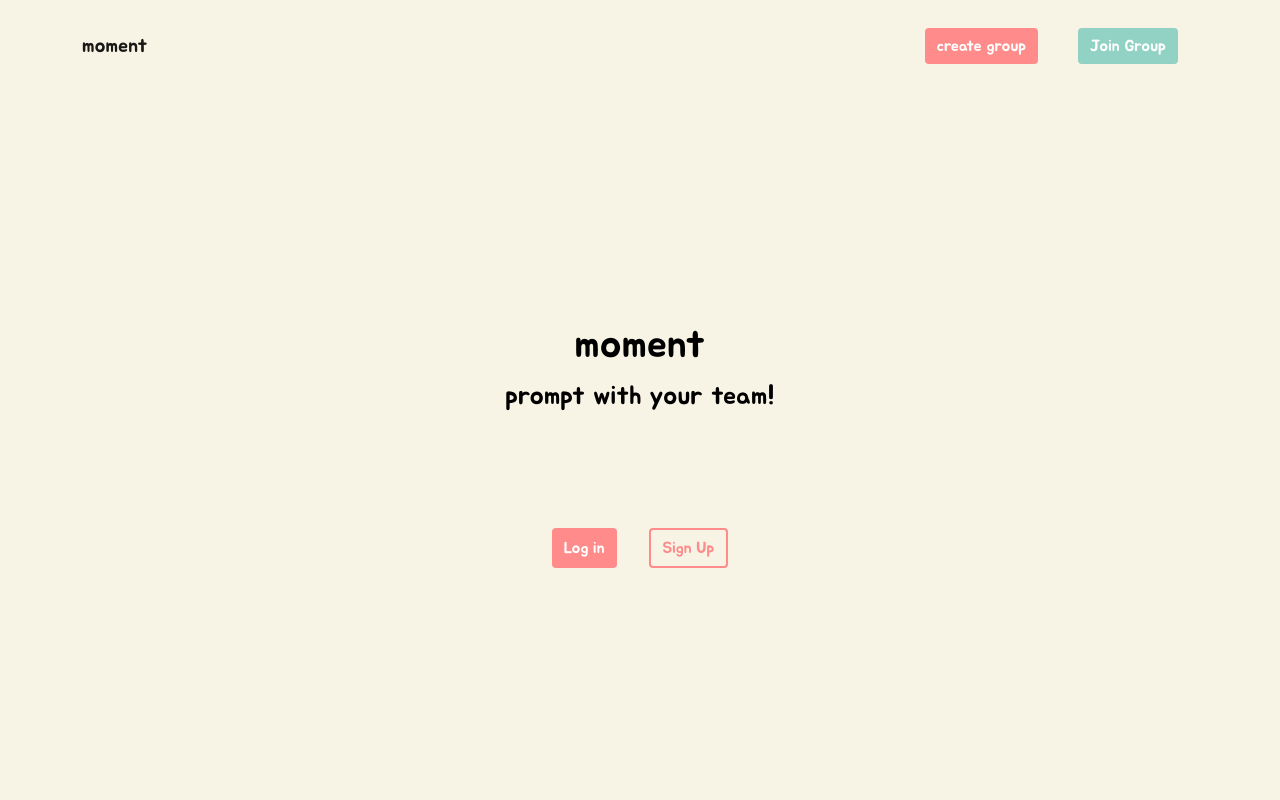
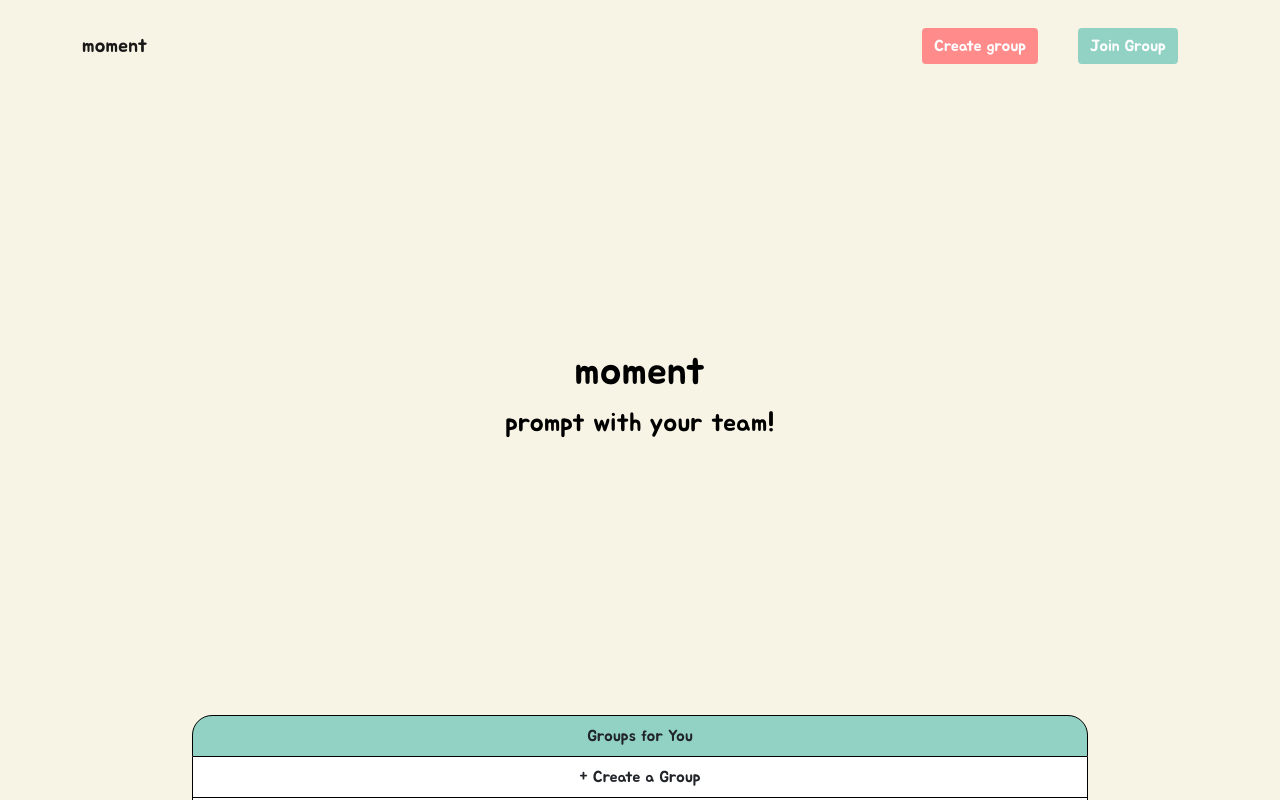
Before and after one commit to yiuchungcheung/REINER-WAS-RIGHT, a React (Create React App) app in the folder client/: page /home in a window 1280 px wide. Shown: the top 800 px of the page. Built offline with nearby package versions, Linux system fonts and the light colour scheme.

Commit message:
cleaned up, added react router

```diff
--- a/client/src/App.css
+++ b/client/src/App.css
@@ -1,5 +1,6 @@
 .App {
   text-align: center;
+  background-color: #F7F3E5;
 }
 
 .App-logo {
--- a/client/src/App.js
+++ b/client/src/App.js
@@ -1,80 +1,29 @@
-import logo from "./logo.svg";
-import Button from 'react-bootstrap/Button';
-import Navbar from 'react-bootstrap/Navbar';
-import Container from 'react-bootstrap/Container';
 import Home from "./pages/home";
 import Create from "./pages/create";
-import Join from "./pages/join";
 import Splash from "./pages/splash.js";
 import Nav from "././components/navbar";
+import Login from "./pages/login";
+import Signup from "./pages/signup";
 import Profile from "./pages/profile";
 import { BrowserRouter as Router, Routes, Route, Link } from "react-router-dom";
 import "./App.css";
 
 function App() {
   return (
-    <div className="App">
-      {/* <Router>
-        <navbarr></navbarr>
-        <Routes>
-          <Route path='/' exact component={Home} />
-          <Route path='/create' component={Create} />
-          <Route path='/join' component={Join} />
-          <Route path='/profile' component={Profile} />
-        </Routes>
-      </Router>
-      <div class="nav"><navbar><button>Join</button><button>Create</button></navbar></div> */}
-      <Navbar id="navbar">
-        <Container>
-          <Navbar.Brand href="#home">moment</Navbar.Brand>
-          <Navbar.Toggle />
-          <Navbar.Collapse className="justify-content-end">
-            {/* <button>
-              <a href="#join">Join</a>
-            </button>
-            <button>
-              <a href="#create">Create</a>
-            </button> */}
-            <div id="nav-buttons">
-            <button class="solid btn btn-primary btn-md">create group</button>
-            <button class="solid btn btn-primary btn-md green">Join Group</button>
-            </div>
-          </Navbar.Collapse>
-        </Container>
-      </Navbar>
-
-      <Splash />
-      <Home />
-      {/* <Nav /> */}
-      {/* <div>
-            <header>
-            <h1>moment</h1>
-            <p>prompt with your team!</p>
-            </header>
-        </div> */}
-      {/* <header className="App-header">
-        <img src={logo} className="App-logo"
-          alt="logo" />
-        <h1>moment</h1>
-        <Button variant="primary">log in</Button>
-
-        <p>A simple React app.....</p>
-
-        <a
-          className="App-link"
-          href="https://reactjs.org"
-          target="_blank"
-          rel="noopener noreferrer"
-        >
-          Learn React
-        </a>
-        <form action="../../post" method="post"
-          className="form">
-          <button type="submit">Connected?</button>
-        </form>
-      </header> */}
-    </div>
-
+    <Router>
+      <div className="App">
+        <Nav />
+        <div class="body">
+          <Routes>
+            <Route exact path="/" element={<Splash />} />
+            <Route path="/signup" element={<Signup />} />
+            <Route path="/login" element={<Login />} />
+            <Route path="/home" element={<Home />} />
+            <Route path="/create" element={<Create />} />
+          </Routes>
+        </div>
+      </div>
+    </Router>
 
   );
 }
--- a/client/src/components/navbar.js
+++ b/client/src/components/navbar.js
@@ -1,22 +1,24 @@
 import React from 'react';
-import {  Link } from "react-router-dom";
+import { Link } from "react-router-dom";
+import Navbar from 'react-bootstrap/Navbar';
+import Container from 'react-bootstrap/Container';
 
-const Nav = () =>{
-  return (
-  <div>
-    <li>
-      <Link to="/">Home</Link>
-    </li>
-    <li>
-      <Link to="/create">Create</Link>
-    </li>
-    <li>
-      <Link to="/join">Join</Link>
-    </li>
-    <li>
-      <Link to="/profile">Profile</Link>
-    </li>
-  </div>
-  );
+const Nav = () => {
+    return (
+        <div>
+            <Navbar id="navbar">
+                <Container>
+                    <Navbar.Brand href="#home">moment</Navbar.Brand>
+                    <Navbar.Toggle />
+                    <Navbar.Collapse className="justify-content-end">
+                        <div id="nav-buttons">
+                            <button class="solid btn btn-primary btn-md">Create group</button>
+                            <button class="solid btn btn-primary btn-md green">Join Group</button>
+                        </div>
+                    </Navbar.Collapse>
+                </Container>
+            </Navbar>
+        </div>
+    );
 }
 export default Nav;
--- a/client/src/pages/home.css
+++ b/client/src/pages/home.css
@@ -1,12 +1,26 @@
 .list-group {
   padding-top: 20%;
-  padding-left: 10%;
-  padding-right: 10%;
+  padding-left: 15%;
+  padding-right: 15%;
   padding-bottom: 50%;
 
   border-radius: 20px;
 }
 
+.brand {
+  margin-top: 20%;
+  display: flex;
+  flex-direction: column;
+  align-items: center;
+  justify-content: center;
+  font-size: calc(10px + 2vmin);
+  color: black;
+}
+
 .list-group-item {
   border: 1.5px solid black;
 }
+
+.table-title {
+  background-color: #91d2c4;
+}
--- a/client/src/pages/home.js
+++ b/client/src/pages/home.js
@@ -1,11 +1,17 @@
 import React from 'react';
 import "./home.css";
+import Navbar from 'react-bootstrap/Navbar';
+import Container from 'react-bootstrap/Container';
 
 const Home = () => {
     return (
         <div>
+            <div class="brand">
+            <h1>moment</h1>
+            <p>prompt with your team!</p>
+            </div>
             <ul class="list-group container-fluid">
-                <li class="list-group-item green">Groups for You</li>
+                <li class="list-group-item table-title">Groups for You</li>
                 <li class="list-group-item">+ Create a Group</li>
                 <li class="list-group-item">Informatics Capstone</li>
                 <li class="list-group-item">Group 2</li>
--- a/client/src/pages/join.js
+++ /dev/null
@@ -1,13 +0,0 @@
-import React from 'react';
-
-const Join = () => {
-    return (
-        <div>
-            <h3>Join page</h3>
-            <div>
-                <h4>Test</h4>
-            </div>
-        </div>
-    );
-}
-export default Join;
--- /dev/null
+++ b/client/src/pages/login.js
@@ -0,0 +1,14 @@
+import React from 'react';
+
+
+const Login = () => {
+    return (
+        <div>
+            <div class="brand">
+            <h1>moment</h1>
+            <p>prompt with your team!</p>
+            </div>
+        </div>
+    );
+}
+export default Login;
--- /dev/null
+++ b/client/src/pages/signup.js
@@ -0,0 +1,14 @@
+import React from 'react';
+
+
+const Signup = () => {
+    return (
+        <div>
+            <div class="brand">
+            <h1>moment</h1>
+            <p>prompt with your team!</p>
+            </div>
+        </div>
+    );
+}
+export default Signup;
```
